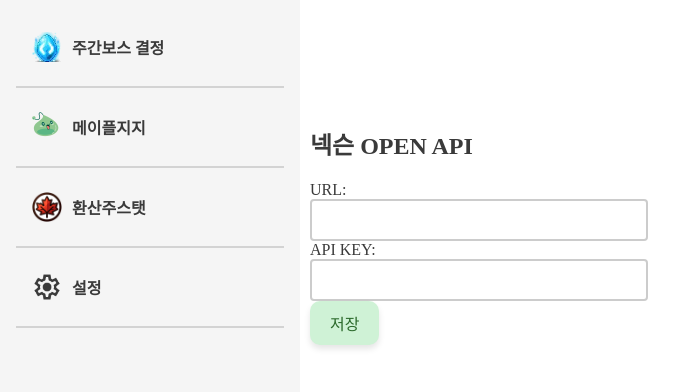
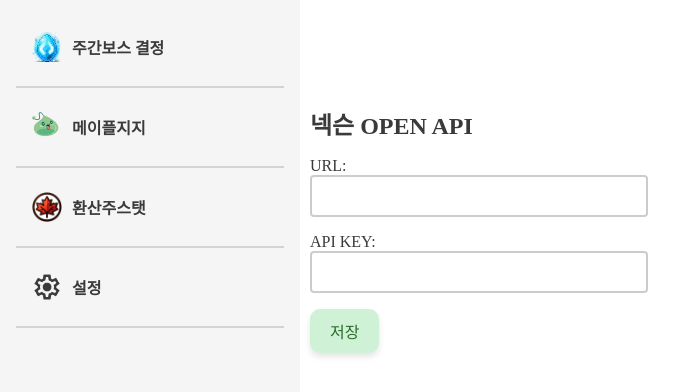
Before and after one commit to hwangseonu/maple-tools, a SvelteKit app: page /setting in a window 1280 px wide. Shown: the top 392 px of the page, without its empty margins (0-695 px from the left). Built offline with nearby package versions, Linux system fonts and the light colour scheme; a web font is replaced by a local one.

Commit message:
add default character image

```diff
--- a/src/routes/boss/+page.svelte
+++ b/src/routes/boss/+page.svelte
@@ -38,7 +38,7 @@
   async function handleSubmit(event: CustomEvent) {
     const {name, selected} = event.detail;
 
-    const image = await getProfileImage(name);
+    const image = await getProfileImage(name) ?? "./assets/images/character_default.png";
 
     let character = {
       id: name,
--- a/src/routes/setting/+page.svelte
+++ b/src/routes/setting/+page.svelte
@@ -19,13 +19,13 @@
 
 <div class="setting-form">
     <form on:submit={handleSubmit}>
-        <div>
+        <div class="form-wrapper">
             <h2>넥슨 OPEN API</h2>
-            <div>
+            <div class="form-input">
                 <label for="nexon-api-url">URL: </label>
                 <input id="nexon-api-url" bind:value={setting.NEXON_API_URL}/>
             </div>
-            <div>
+            <div class="form-input">
                 <label for="nexon-api-token">API KEY: </label>
                 <input id="nexon-api-token" bind:value={setting.NEXON_API_TOKEN}/>
             </div>
@@ -35,5 +35,17 @@
 </div>
 
 <style>
+    h2 {
+        margin: 0;
+    }
 
+    .form-wrapper {
+        display: flex;
+        flex-direction: column;
+        gap: 16px;
+    }
+
+    button[type="submit"] {
+        margin-top: 16px;
+    }
 </style>
```
Also changed, not shown: static/assets/images/character_default.png (added).
